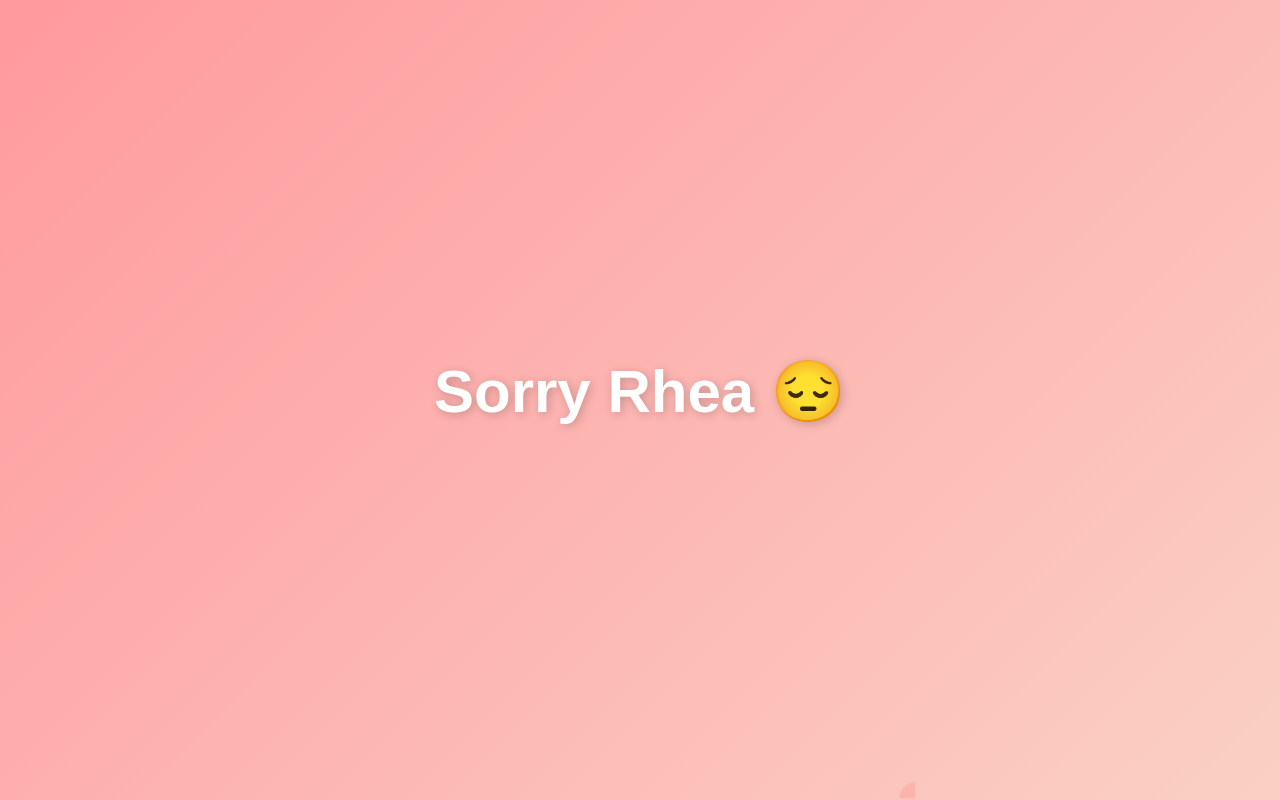
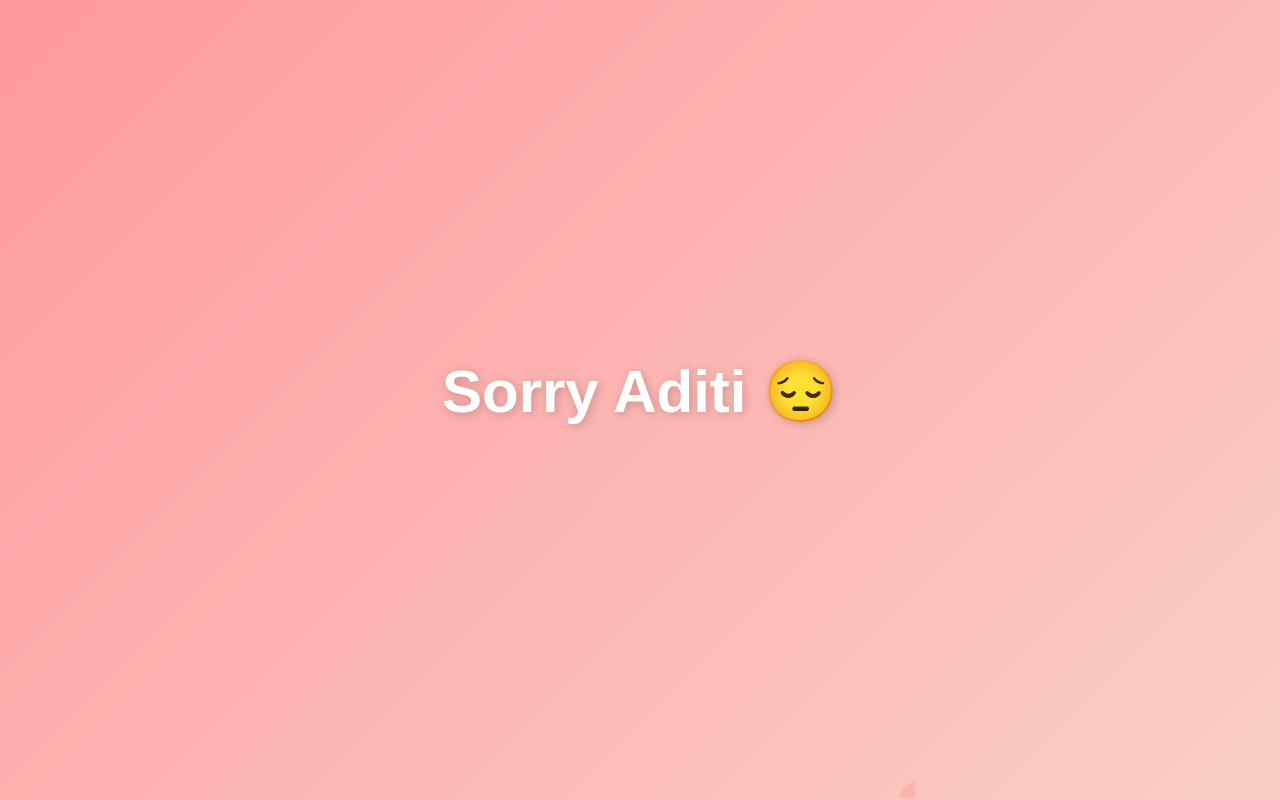
Before and after one commit to SaltyGravy/sorry, a plain HTML site: page index.html in a window 1280 px wide. Drawn offline with Linux system fonts and the light colour scheme.

Commit message:
index.html

```diff
--- a/index.html
+++ b/index.html
@@ -3,7 +3,7 @@
 <head>
     <meta charset="UTF-8">
     <meta name="viewport" content="width=device-width, initial-scale=1.0">
-    <title>Sorry Rhea</title>
+    <title>Sorry Aditi</title>
     <style>
         body {
             display: flex;
@@ -57,7 +57,7 @@
 </head>
 <body>
     <div class="container">
-        <div class="sorry-text">Sorry Rhea 😔</div>
+        <div class="sorry-text">Sorry Aditi 😔</div>
     </div>
     <div class="hearts"></div>
     <script>
```
